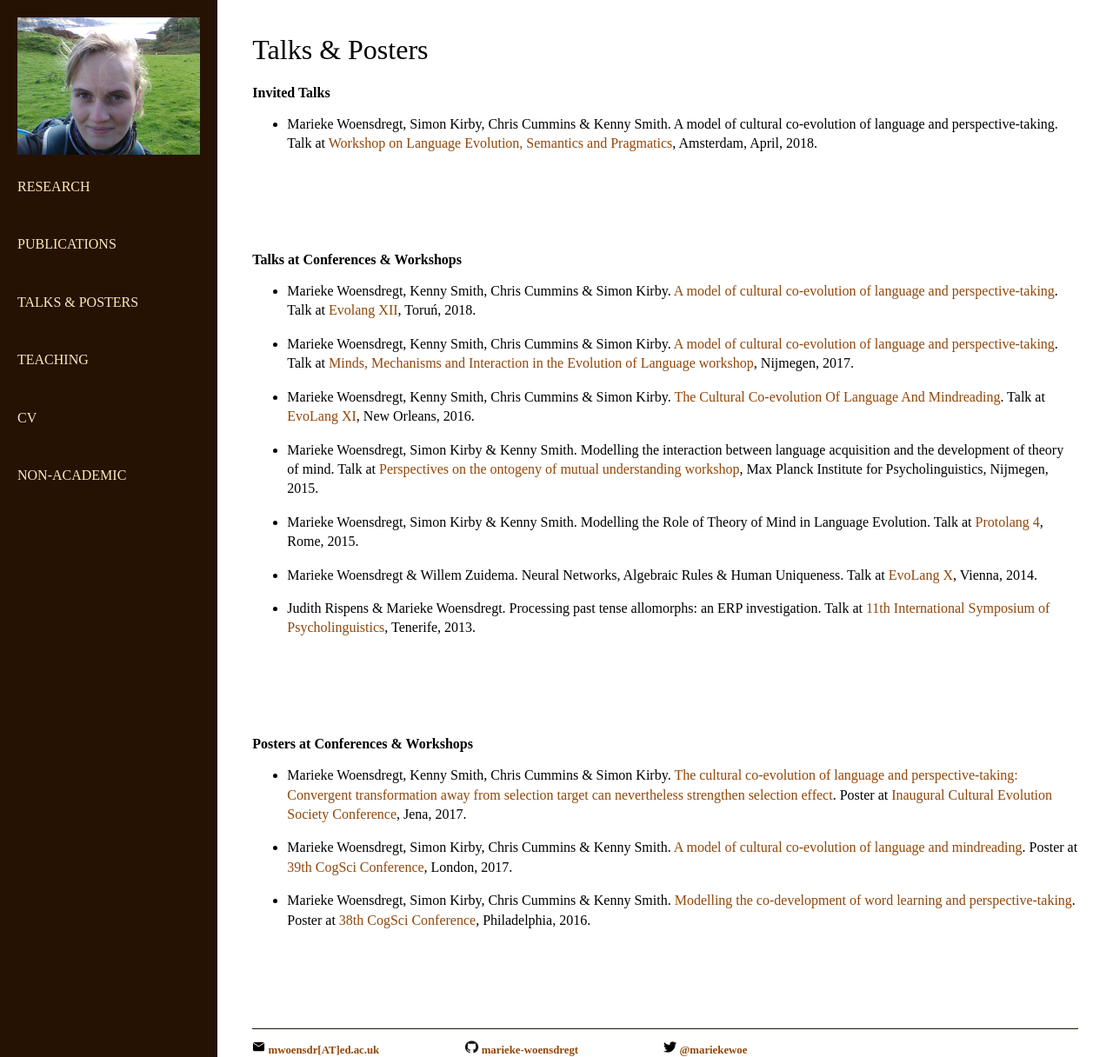
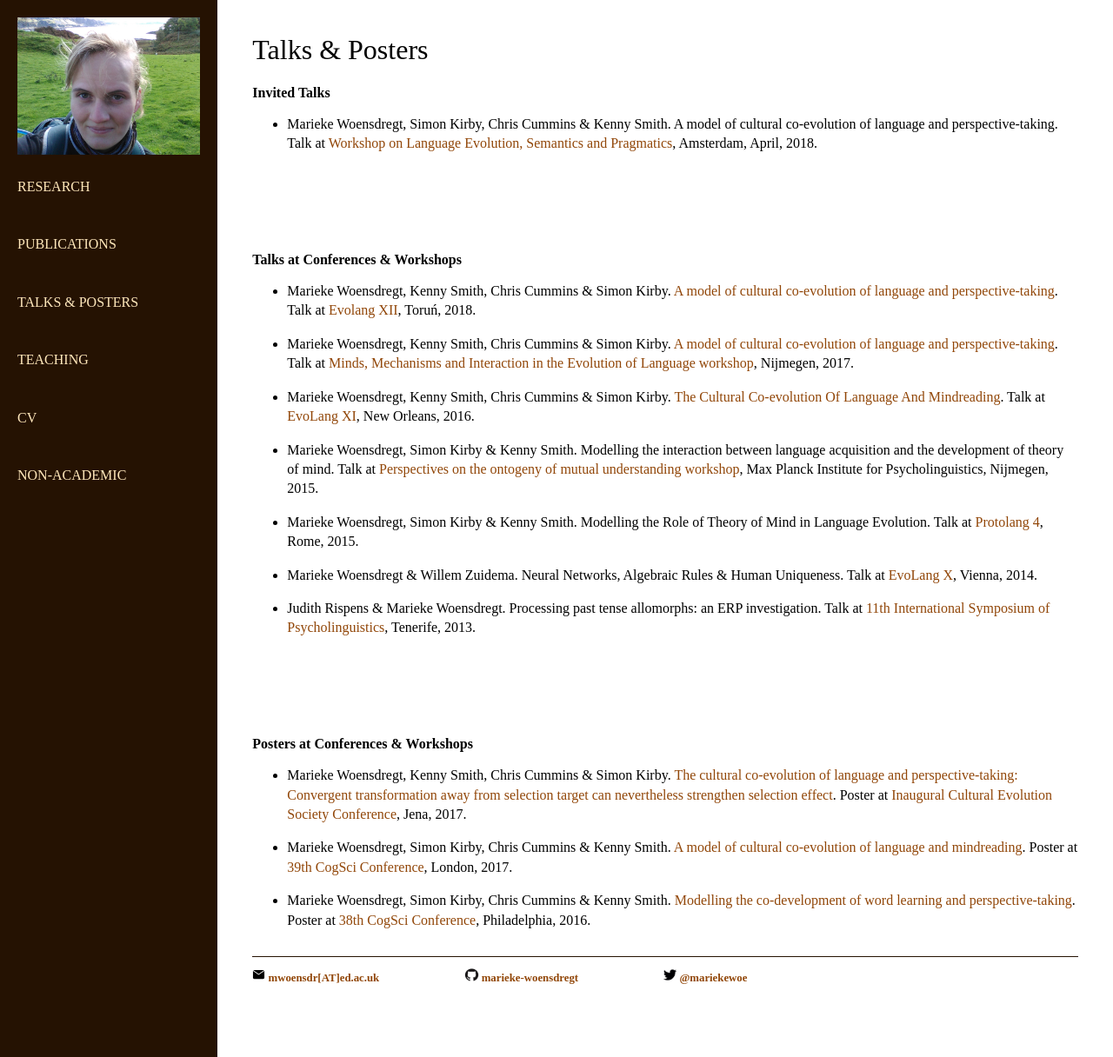
Before and after one commit to marieke-woensdregt/marieke-woensdregt.github.io, a Jekyll site: the page built from talks_n_posters/index.html, in a window 1280 px wide and 1216 px high. Shown: the whole window at 87% size. Built offline with Jekyll 4.4.1, drawn with Linux system fonts in a browser that asks for light colours.

Commit message:
Update index.html

```diff
--- a/talks_n_posters/index.html
+++ b/talks_n_posters/index.html
@@ -62,7 +62,7 @@ title: talks_n_posters
 				<a href="https://mindmodeling.org/cogsci2017/papers/0897/index.html">A model of cultural co-evolution of language and mindreading</a>.
 				Poster at <a href="http://www.cognitivesciencesociety.org/conference/cogsci2017/">39th CogSci Conference</a>,
 				London, 2017. </p></li>
-			<li><p class="bottom-three"> Marieke Woensdregt, Simon Kirby, Chris Cummins &amp; Kenny Smith.
+			<li><p> Marieke Woensdregt, Simon Kirby, Chris Cummins &amp; Kenny Smith.
 				<a href="https://mindmodeling.org/cogsci2016/papers/0222/paper0222.pdf">Modelling the co-development of word learning and perspective-taking</a>.
 				Poster at
 				<a href="http://www.cognitivesciencesociety.org/2015/09/26/cogsci-2016-recognizing-and-representing-events/">38th CogSci Conference</a>,
```
